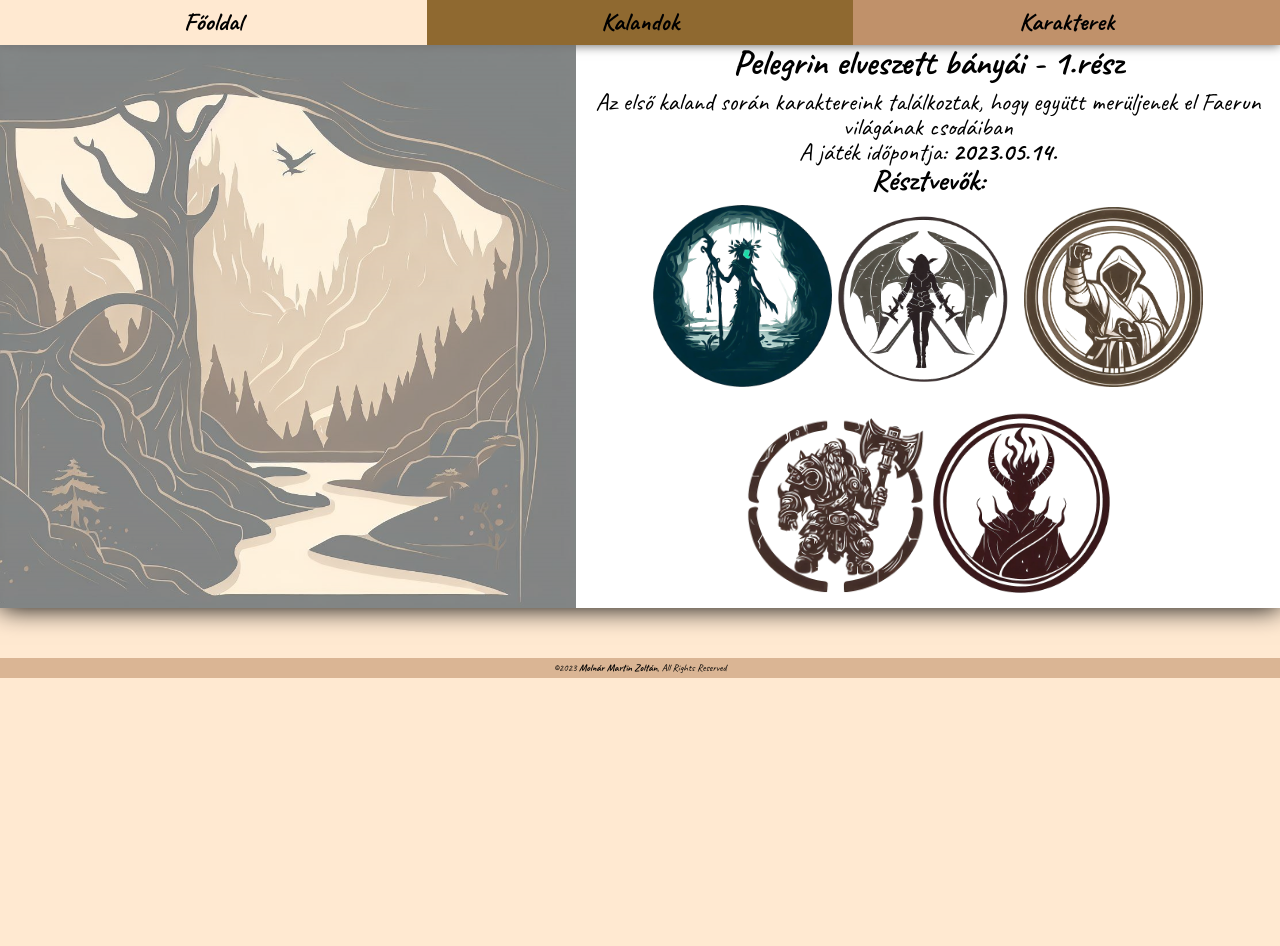
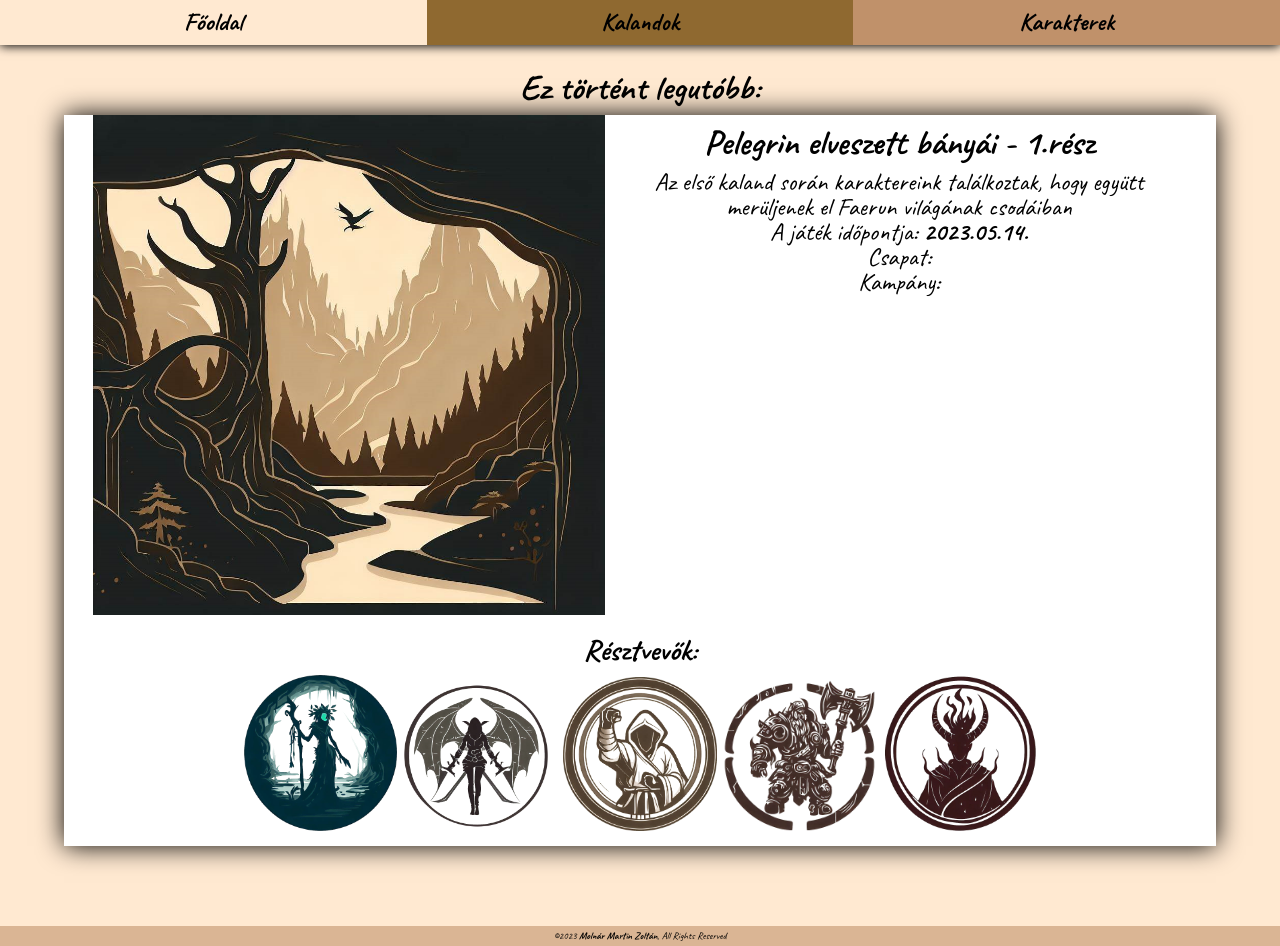
Before and after one commit to mmartin1995/sarkanylovas, a plain HTML site: page kalandok/index.html in a window 1280 px wide. Before the commit the page ends 800 px from the top, so only its background shows below. Drawn offline with nearby package versions, Linux system fonts and the light colour scheme.

Commit message:
Card variálás desktopon

```diff
--- a/kalandok/index.html
+++ b/kalandok/index.html
@@ -21,16 +21,28 @@
   </nav>
 </header>
 <body>
+  <div class="section2">
+    <h2>Ez történt legutóbb:</h2>
+
   <div class="card">
+  <div class="cardcontent">
    <a href="../kalandok/pelegrin_elveszett_banyai-1resz.html">
+
+      <div class="cardpicture">
         <img src="../contents/elsokalandkep.jfif" alt="Cragmaw Kastély" class="cardpicture">
+      </div>
+
         <div class="cardinfo">
-            <h2>Pelegrin elveszett bányái - 1.rész</h2>
+          <h3>Pelegrin elveszett bányái - 1.rész</h3>
           <p>Az első kaland során karaktereink találkoztak, hogy együtt merüljenek el Faerun világának csodáiban</p>
           <div>A játék időpontja: <strong>2023.05.14.</strong></div>
+          <div>Csapat:</div>
+          <div>Kampány:</div>
+        </div>
       </a>
+    </div>
             <div class="characters">
-                <h3>Résztvevők:</h3>
+              <h4>Résztvevők:</h4>
               <div class="charactericons">
                 <a href="../karakterek/tina.html"><img src="../contents/tina.png"></a>
                 <a href="../karakterek/siriell.html"><img src="../contents/siriell.png"></a>
@@ -40,8 +52,6 @@
               </div>
             </div>
   </div>
-      </div>
-
 </div>
 </body>
 <footer>
--- a/sarkanylovas.css
+++ b/sarkanylovas.css
@@ -31,11 +31,17 @@ h2 {
   margin: 10px auto 10px auto;
 }
 
+h3 {
+  font-weight: bold;
+  font-size: 35px;
+  margin: 10px auto 10px auto;
+}
+
 h2::first-letter {
 
 }
 
-h3 {
+h4 {
   font-weight: bold;
   font-size: 30px;
 }
@@ -51,6 +57,7 @@ header {
     text-align: center;
     font-size: 20px;
     box-shadow:  0px 1px 10px  rgb(0, 0, 0);
+    z-index: 1;
   }
 
 #header-nav ul {
@@ -98,6 +105,12 @@ header {
 
 .sectionpicture {
   width: 100%;
+  max-width: 1000px;
+}
+
+.section2 {
+  margin: 50px auto 50px auto;
+  padding: 10px 5vw 10px 5vw;
 }
 
 /*kártya*/
@@ -106,11 +119,12 @@ header {
     background: white;
     box-shadow: 0px 0px 25px  black;
     border-radius: 6px;
-    margin: 50px 10vw 50px 10vw;
+    margin: 50px 0 50px 0;
 }
 
 .cardpicture {
     width: 100%;
+    max-width: 1000px;
 }
 
 .cardinfo {
@@ -131,9 +145,9 @@ header {
   margin-top: 25px;;
 }
 
-@media (min-width: 600px) {
+@media (min-width: 700px) {
   .card {
-  margin: 0 auto 0 auto;
+  margin: 0 0 0 0;
   border-radius: 0%;
   font-size: 0;
   }
@@ -144,26 +158,33 @@ header {
 
   .cardpicture {
     display: inline-block;
-    width: 45vw;
+    width: 40vw;
     vertical-align: top;
-    float: left;
+
+  }
+
+  .characters {
+    width: 85vw;
+    vertical-align: bottom;
+    position: relative;
+    margin: 20px auto 20px auto;
   }
 
   .cardinfo {
-    display: block;
-    margin: auto;
+    display: inline-block;
+    width: 45vw;
+    vertical-align: top;
   }
 
-  .characters {
-    display: block;
-    width: ;
-    margin: auto;
+  .charactericons img {
+    width: 12vw;
+    margin: 10px 0 10px 0;
   }
 
   .cardcontent {
     display: inline-block;
-    width: 50vw;
-    vertical-align: top;
+    width: 100%;
+
   }
 }
 
```
Also changed, not shown: index.html (+10 -7 lines), karakterek/index.html (+13 -4 lines). Lines whose indentation alone changed are shown as unchanged.
